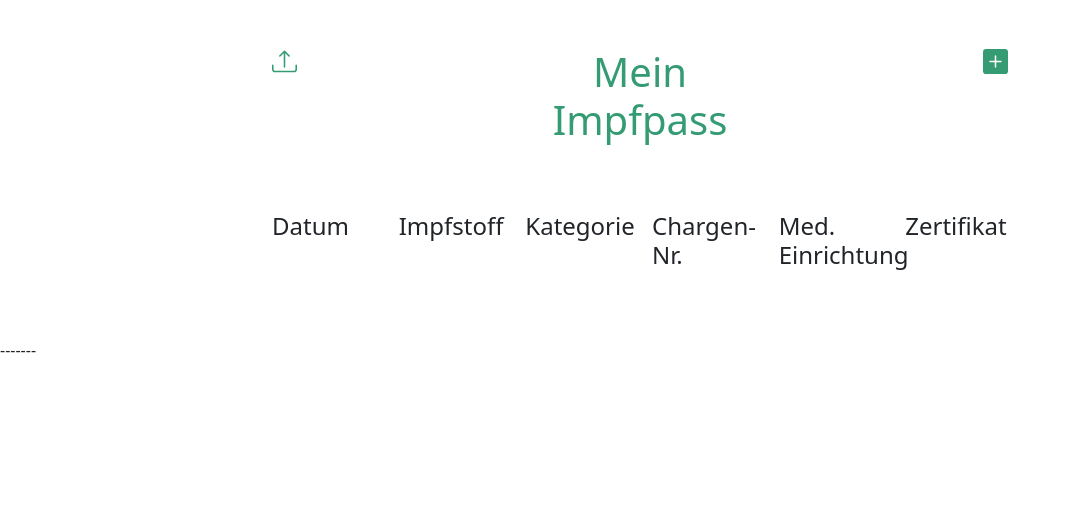
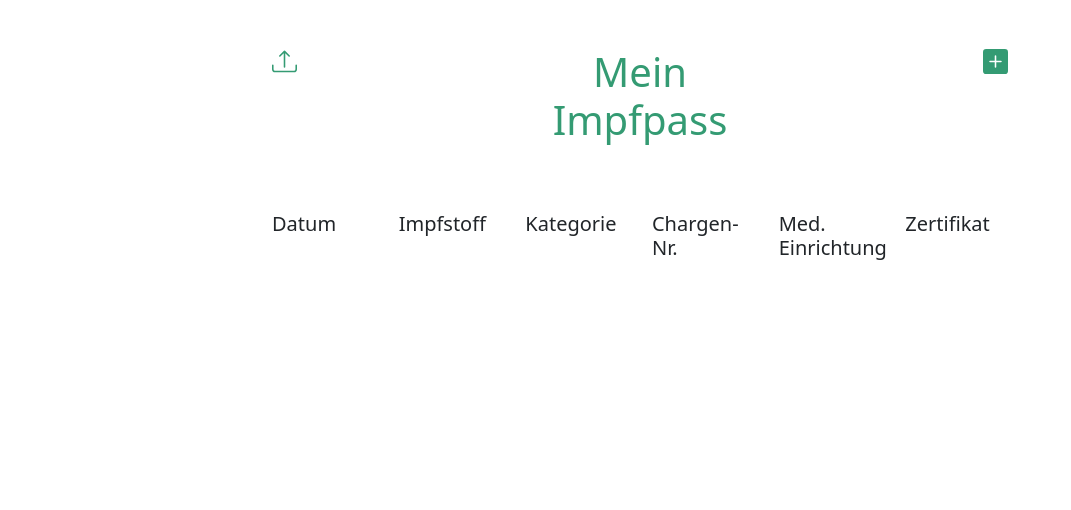
Before and after one commit to ValentinFFM/my.vay, a Flask app: page /patient in a window 1280 px wide. Shown: the top 510 px of the page, without its empty margins (0-1071 px from the left). Run offline with Flask 2, Linux system fonts and the light colour scheme; some libraries are stand-ins or nearby versions.

Commit message:
Fix Bugs

```diff
--- a/app.py
+++ b/app.py
@@ -18,8 +18,9 @@
 #
 
 #Location of the database
-app.config['SQLALCHEMY_DATABASE_URI'] = 'postgresql://postgres:Master123@localhost:5432/vaccination_database'
+app.config['SQLALCHEMY_DATABASE_URI'] = 'postgresql://postgres:1234@localhost:5432/vaccination_database'
 app.config['SQLALCHEMY_ECHO'] = True
+app.config['SECRET_KEY'] = 'any secret string'
 
 # Initializing database with SQLAlchemy
 db = SQLAlchemy(app)
@@ -80,7 +81,7 @@
 class AddVaccination(Form):
 
     # Creation of all inputfields and the submit button
-    date_of_vaccination = DateField('Datum (*)', validators=[DataRequired(), Length(max=30)])
+    date_of_vaccination = DateField('Datum (*)', format="%Y-%m-%d", validators=[ Length(max=30)])
     vaccine = StringField('Impfstoff (*)', validators=[DataRequired(), Length(max=30)])
     batch_number = StringField('Chargennummer(*)',  validators=[DataRequired()])
     vaccine_category = StringField('Impfkategorie(*)', validators=[Length(max=60)])
@@ -123,6 +124,8 @@
             unique_certificate_identifier = unique_certificate_identifier + 1
 
         #unique_patient_identifier ?
+        print(form.date_of_vaccination.data)
+        #date_of_vaccinaion = datetime.datetime(date_of_vaccination)
         new_vaccination = Proof_of_vaccination(unique_certificate_identifier=unique_certificate_identifier, date_of_vaccination = form.date_of_vaccination.data, vaccine = form.vaccine.data, batch_number=form.batch_number.data, vaccine_category=form.vaccine_category.data, unique_issuer_identifier=form.unique_issuer_identifier.data, disease= "/", vaccine_marketing_authorization_holder= "/", issued_at= "/")
         db.session.add(new_vaccination)
         db.session.commit()
--- a/templates/html_container.html
+++ b/templates/html_container.html
@@ -25,5 +25,3 @@
         <script src="https://cdn.jsdelivr.net/npm/bootstrap@5.0.2/dist/js/bootstrap.bundle.min.js" integrity="sha384-MrcW6ZMFYlzcLA8Nl+NtUVF0sA7MsXsP1UyJoMp4YLEuNSfAP+JcXn/tWtIaxVXM" crossorigin="anonymous"></script>
     </body>
 </html>
-
--------
--- a/templates/patient/patient_vaccination_certificate.html
+++ b/templates/patient/patient_vaccination_certificate.html
@@ -81,12 +81,12 @@
                         <div class="row">
                             <h5 class="mt-2">
                                 <div class="row my-1">
-                                    <div class="col-2"><h4>Datum</h4></div>
-                                    <div class="col-2"><h4>Impfstoff</h4></div>
-                                    <div class="col-2"><h4>Kategorie</h4></div>
-                                    <div class="col-2"><h4>Chargen-Nr.</h4></div>
-                                    <div class="col-2"><h4>Med. Einrichtung</h4></div>
-                                    <div class="col-2"><h4>Zertifikat</h4></div>
+                                    <div class="col-2"><h5>Datum</h5></div>
+                                    <div class="col-2"><h5>Impfstoff</h5></div>
+                                    <div class="col-2"><h5>Kategorie</h5></div>
+                                    <div class="col-2"><h5>Chargen-Nr.</h5></div>
+                                    <div class="col-2"><h5>Med. Einrichtung</h5></div>
+                                    <div class="col-2"><h5>Zertifikat</h5></div>
                                 </div>
                             </h5>
 
--- a/templates/patient/patient_vaccination_manual_entry.html
+++ b/templates/patient/patient_vaccination_manual_entry.html
@@ -57,11 +57,13 @@
             <div class="row">
              <div class="col-md-3"></div>
              <div class="col-md-6 border">
+                <form method="POST" action= "{{ url_for('addVaccination') }}">
 
 
 
                     <div class="col-12 col-md-6 col-xl-4">
                         <div class="form-group mt-2">
+                            {{ form.hidden_tag() }}
                             {{ form.date_of_vaccination.label() }}
 
                             {% if form.date_of_vaccination.errors %}
@@ -153,6 +155,7 @@
                     </div>
 
                     </div>
+                </form>
         <div class="col-md-3"></div>
         </div>
         </div>
```
Lines whose indentation alone changed are shown as unchanged.
